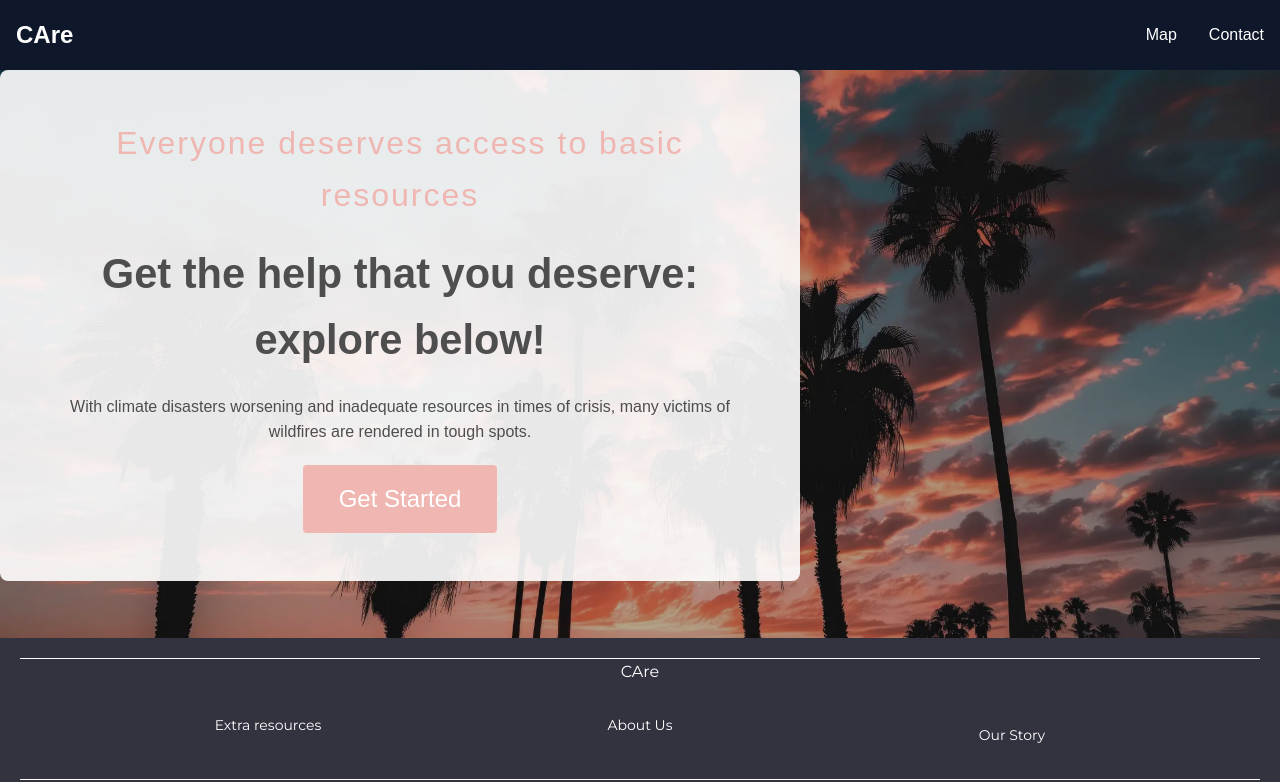
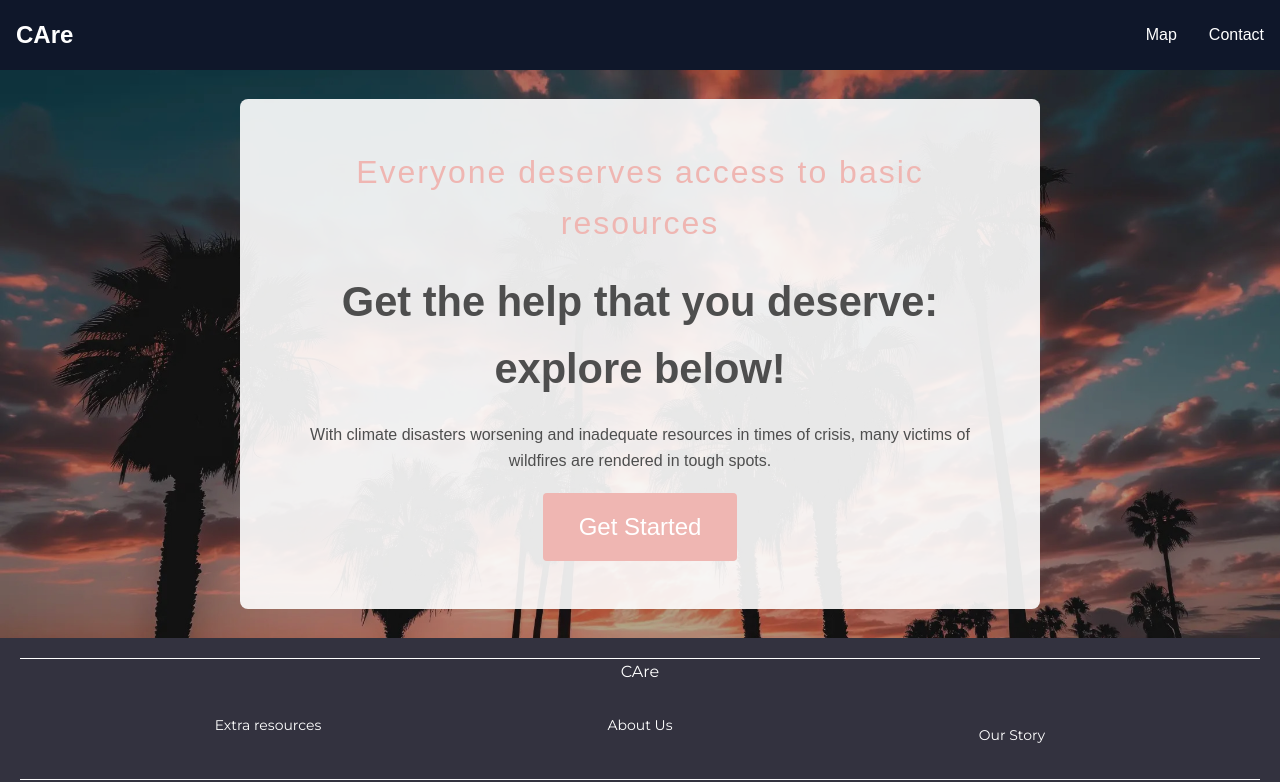
Before and after one commit to Hermano727/irvinehacks25, a React (Create React App) app: page / in a window 1280 px wide. Shown: the top 782 px of the page. Built offline with nearby package versions, Linux system fonts and the light colour scheme.

Commit message:
PUSHIN RYANS P

```diff
--- a/src/styles/home.css
+++ b/src/styles/home.css
@@ -25,23 +25,20 @@ html, body, #root, .App {
   flex: 1;
   display: flex;
   flex-direction: column;
+  justify-content: center; /* Center vertically */
+  align-items: center; /* Center horizontally */
   z-index: 1; /* Content should be above the overlay */
   height: 100vh;
 }
 
 .content-section {
-  background-color: rgba(255, 255, 255, 0.9); /* Increase the opacity for a more solid background */
+  background-color: rgba(255, 255, 255, 0.9);
   padding: 3rem;
-  display: flex;
-  flex-direction: column;
-  align-items: center;
-  justify-content: center;
+  border-radius: 8px;
+  width: 100%;
+  max-width: 800px;
   text-align: center;
   z-index: 1;
-  border-radius: 8px; /* Optional: for rounded corners */
-  height: 100%;
-  width: 100%; /* Make the content section take up the full width */
-  max-width: 800px; /* Optional: set a max-width to prevent excessive stretching */
 }
 
 
```
